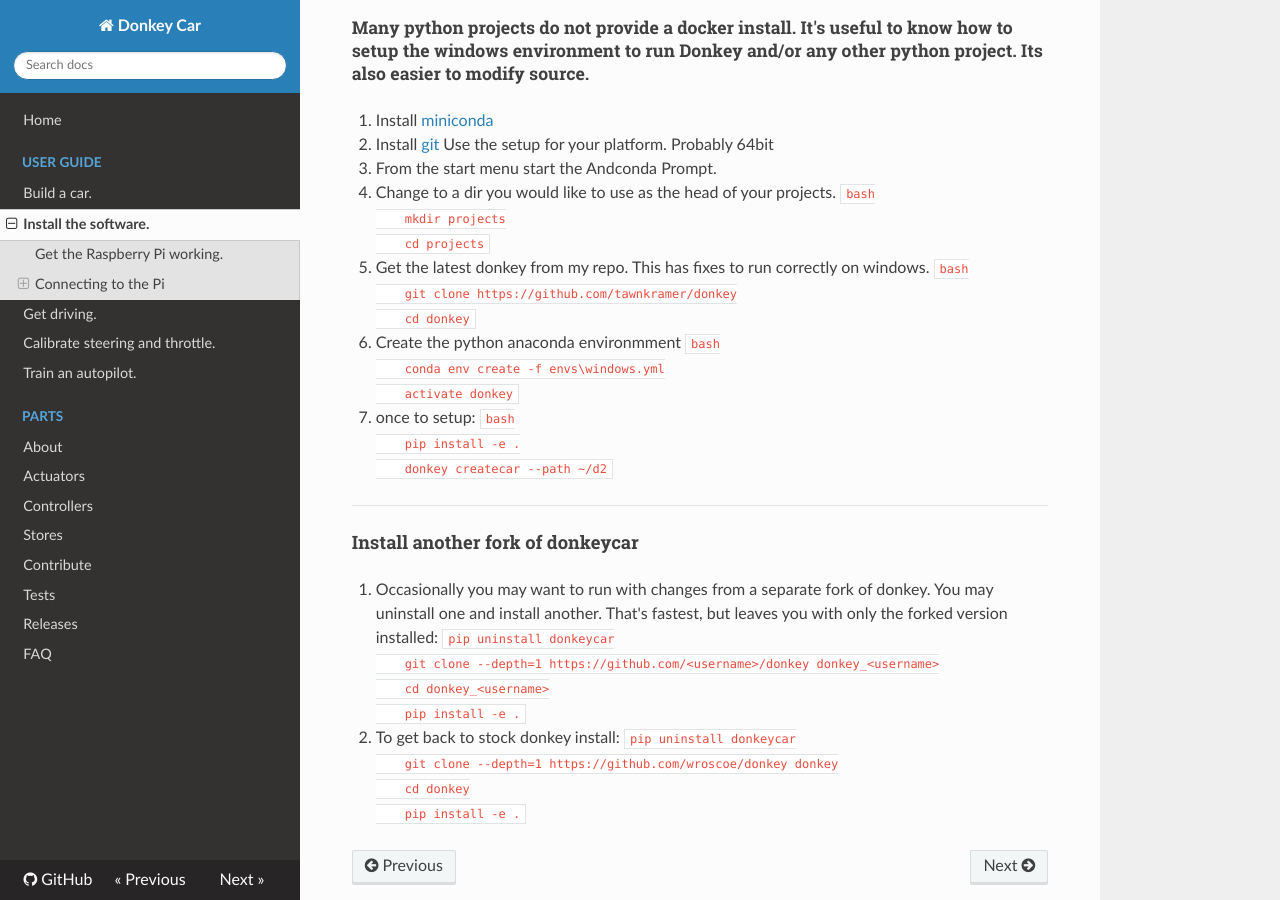
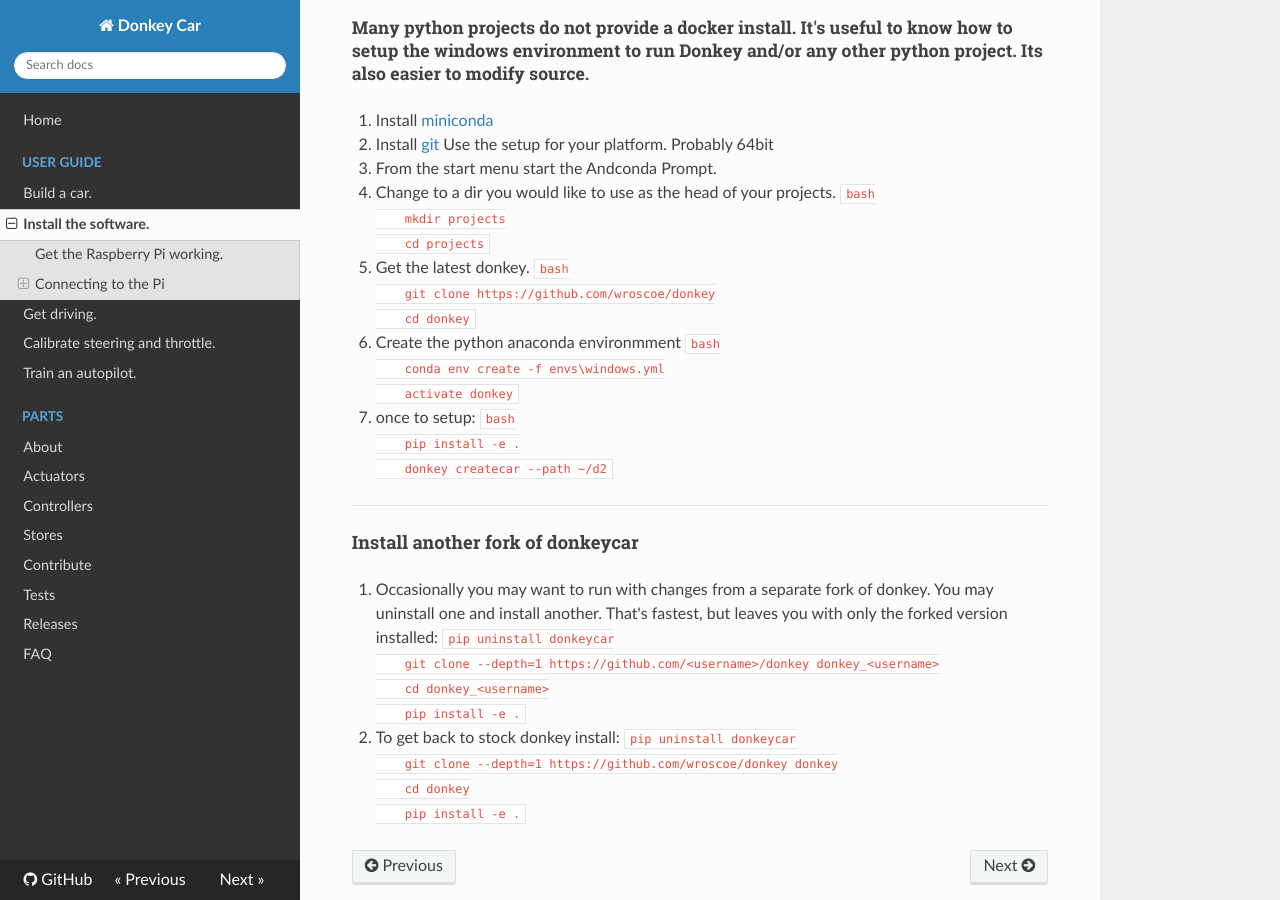
Before and after one commit to autorope/donkeycar, an MkDocs documentation site: the page built from docs/guide/install_software.md, in a window 1280 px wide and 900 px high, scrolled down 1284 px. Built offline with MkDocs 1.6.1, drawn with Linux system fonts in a browser that asks for light colours; nearby versions of some CDN libraries; old or Windows-style settings are respelled for this version of MkDocs.

Commit message:
fixed repo reference in windows setup

````diff
--- a/docs/guide/install_software.md
+++ b/docs/guide/install_software.md
@@ -68,9 +68,9 @@
     cd projects
     ```
 
-5. Get the latest donkey from my repo. This has fixes to run correctly on windows.
+5. Get the latest donkey.
     ```bash
-    git clone https://github.com/tawnkramer/donkey
+    git clone https://github.com/wroscoe/donkey
     cd donkey
     ```
 
````
